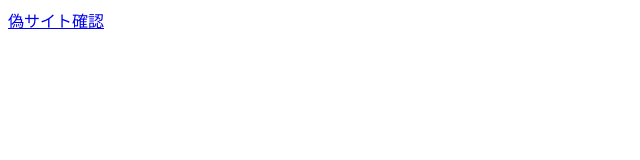
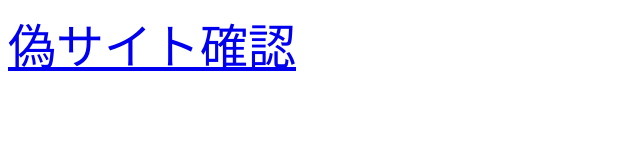
Before and after one commit to gurinyaru1412/NiseSite, a plain HTML site: page index.html in a window 1280 px wide. Shown: the whole page, without its empty margins (0-640 px from the left). Drawn offline with Linux system fonts and the light colour scheme.

Commit message:
Update index.html

```diff
--- a/index.html
+++ b/index.html
@@ -1,3 +1,3 @@
 <html>
-<a href="https://docs.google.com/spreadsheets/d/1w7AUSIGR0qTSAG-9HyHpiSPmOxYKJtMhYntbY4g7nfw/edit#gid=0" font size="8">偽サイト確認</a>
+<font size="8"><a href="https://docs.google.com/spreadsheets/d/1w7AUSIGR0qTSAG-9HyHpiSPmOxYKJtMhYntbY4g7nfw/edit#gid=0">偽サイト確認</a></font>
 </html>
```
